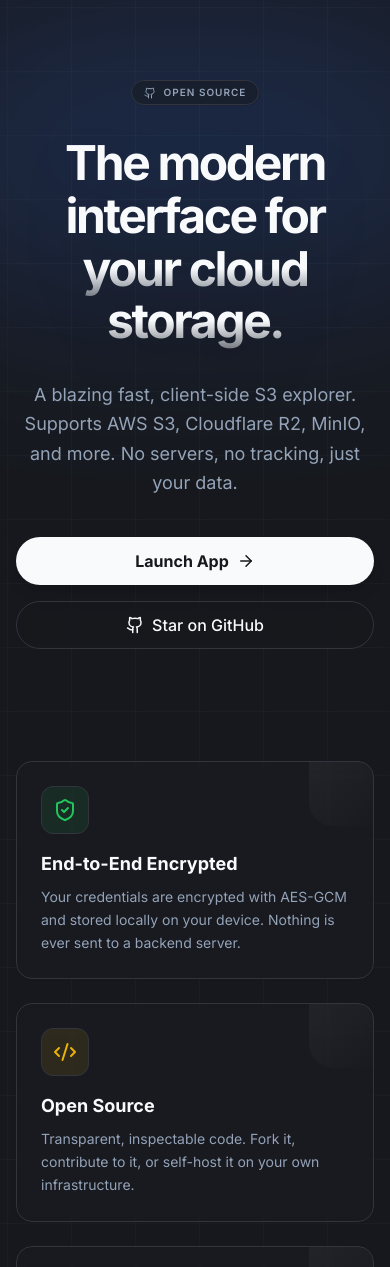
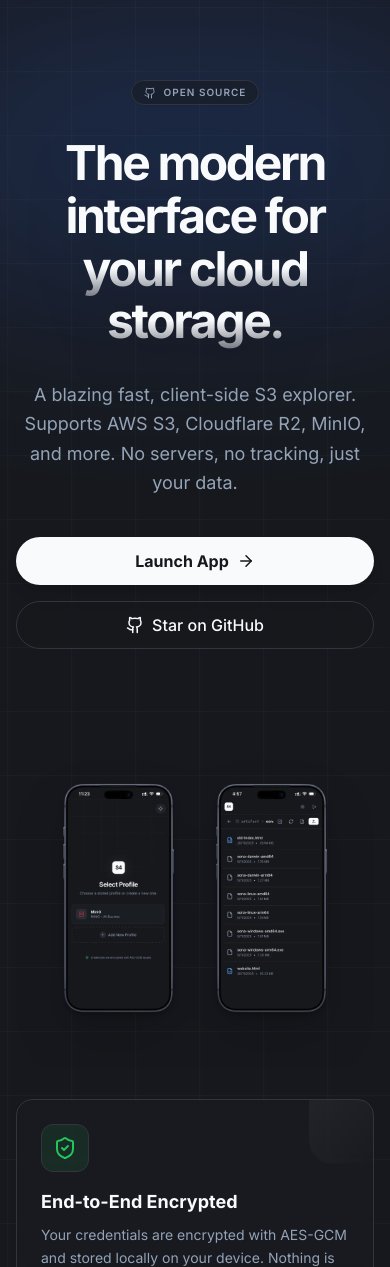
Before and after one commit to Harsh-2002/S4, a React (Vite) app: page / in a window 390 px wide. Shown: the top 1267 px of the page. Built offline with nearby package versions, Linux system fonts and the light colour scheme.

Commit message:
Refactor code structure for improved readability and maintainability

```diff
--- a/components/Landing.tsx
+++ b/components/Landing.tsx
@@ -92,10 +92,15 @@ const Landing: React.FC<LandingProps> = ({ onGetStarted }) => {
                 {/* UI Illustration / Mockup */}
                 <div className="w-full max-w-6xl mt-4 mb-8 md:mb-32 perspective-container group relative px-2 md:px-0 overflow-hidden">
 
-                    {/* Dynamic Interactive Glow Background */}
-                    <div className="absolute -inset-1 bg-gradient-to-r from-blue-500/20 via-purple-500/20 to-blue-500/20 rounded-[1.5rem] blur-2xl opacity-50 group-hover:opacity-75 transition-all duration-700 will-change-transform"></div>
+                    {/* Mobile: Mockup Image */}
+                    <div className="md:hidden relative flex items-center justify-center py-8 animate-in fade-in slide-in-from-bottom-8 duration-700">
+                        <img
+                            src="/mobile-mockup.webp"
+                            alt="S4 Mobile Interface"
+                            className="w-full max-w-sm h-auto drop-shadow-2xl group-hover:scale-105 transition-transform duration-500 ease-out"
+                        />
+                    </div>
 
-                    {/* Main Window Container */}
                     {/* Desktop: Interactive HTML Mockup */}
                     <div className="hidden md:block relative rounded-xl bg-background dark:bg-[#0F1115] border border-border shadow-2xl overflow-hidden transition-all duration-500 ease-out group-hover:shadow-blue-500/20 ring-1 ring-border group-hover:ring-blue-500/30">
 
```
Also changed, not shown: public/mobile-mockup.webp (added).
